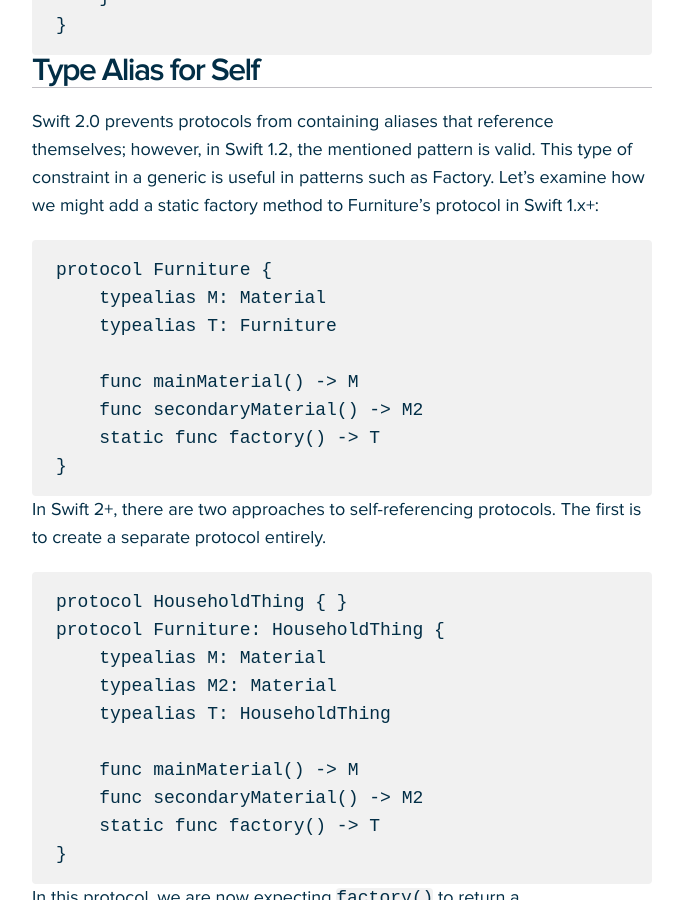
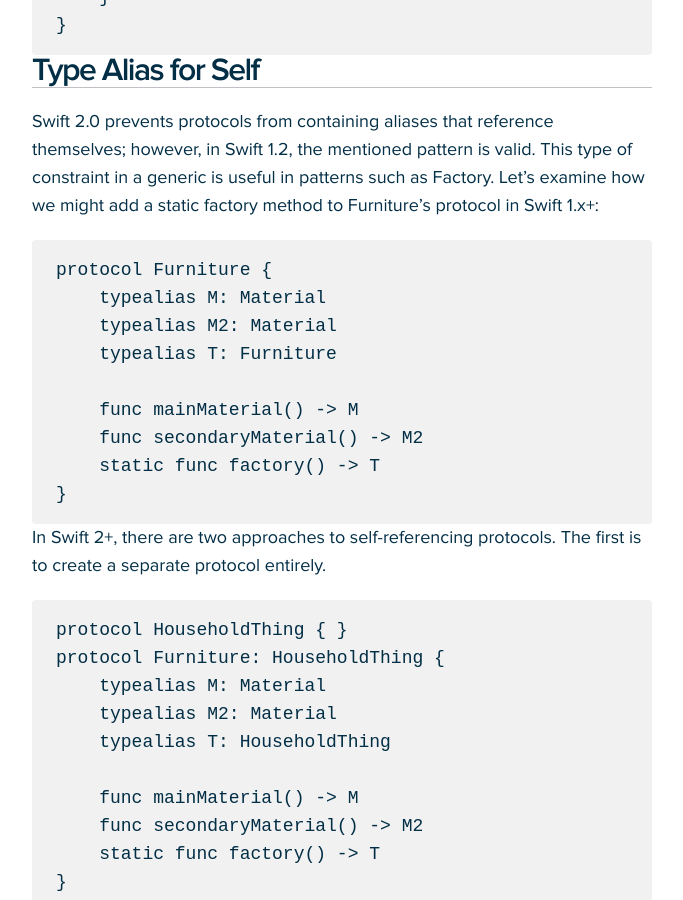
Before and after one commit to CapitalOneCanada/capitalonecanada.github.io, a Jekyll site: the page built from _posts/2015-09-01-improved-protocol-oriented-programming-untyped-type-aliases.md, in a window 1280 px wide and 900 px high, scrolled down 5498 px. Shown: the whole window, without its empty margins (298-981 px from the left). Built offline with Jekyll 4.4.1, drawn with Linux system fonts in a browser that asks for light colours; Markdown is read by kramdown in place of the engine named in the settings.

Commit message:
added type alias to swift 1.x snippet

````diff
--- a/_posts/2015-09-01-improved-protocol-oriented-programming-untyped-type-aliases.md
+++ b/_posts/2015-09-01-improved-protocol-oriented-programming-untyped-type-aliases.md
@@ -190,6 +190,7 @@
 ```
 protocol Furniture {
     typealias M: Material
+    typealias M2: Material
     typealias T: Furniture
 
     func mainMaterial() -> M
````
